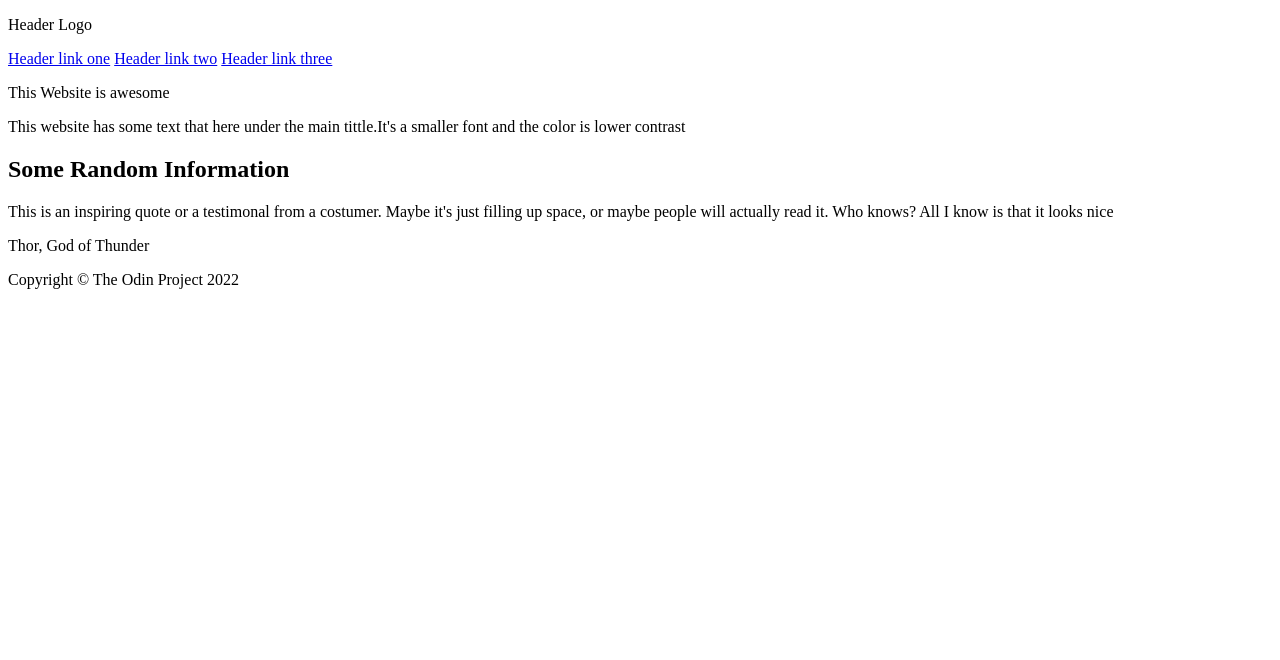
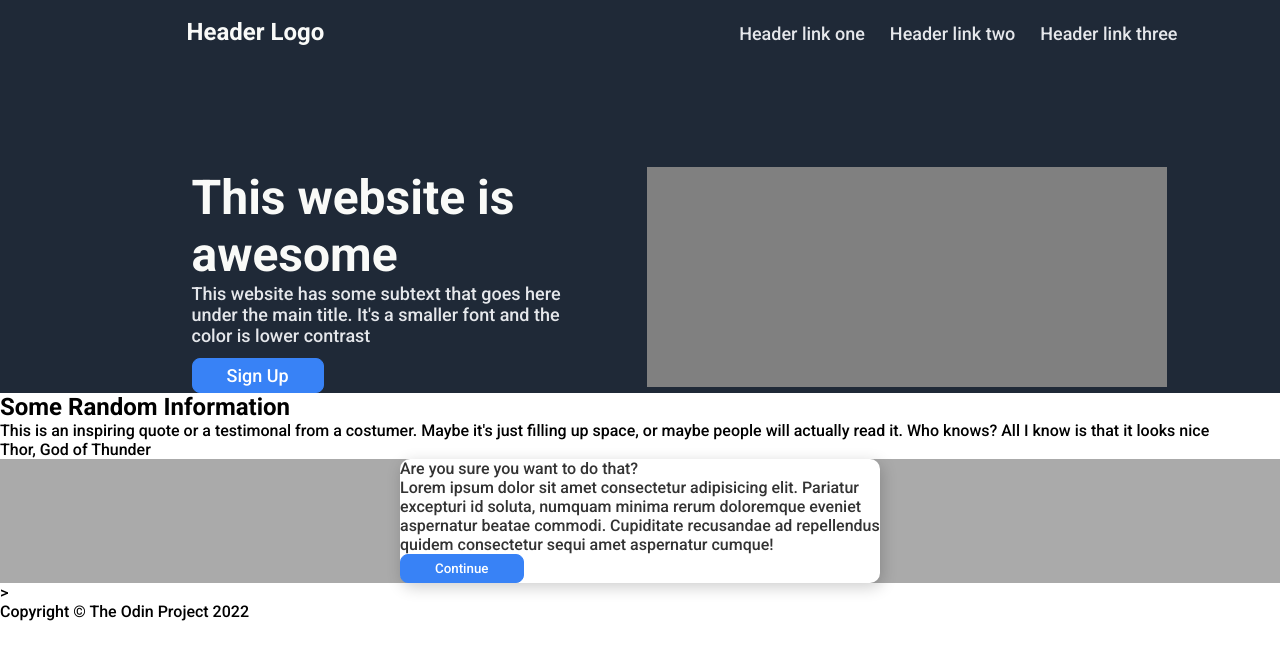
Before and after one commit to Camilo-J/Odin-LandingPage-CssB, a plain HTML site: page Index.html in a window 1280 px wide. Drawn offline with Linux system fonts and the light colour scheme.

Commit message:
First part of Css done to make more beautiful the Html, Theses part were the Header, the box ad and the footer

```diff
--- a/Index.html
+++ b/Index.html
@@ -4,53 +4,69 @@
     <meta charset="UTF-8">
     <meta http-equiv="X-UA-Compatible" content="IE=edge">
     <meta name="viewport" content="width=device-width, initial-scale=1.0">
+    <link rel="stylesheet" href="Style.css">
     <title>Landig Page</title>
 </head>
 <body>
+   <!--Building the nav, content and the image-->
     <header class="header">
       <div class="nav">
-        <p>Header Logo</p>
+        <p class="logo">Header Logo</p>
         <div class="links">
           <a href="#">Header link one</a>
           <a href="#">Header link two</a>
           <a href="#">Header link three</a>
         </div>
       </div>
-     <div class="Content">
-      <div>
-        <p>This Website is awesome</p>
-        <p>This website has some text that here under the main tittle.It's a smaller font and the color is lower contrast</p>
+     <div class="content1">
+      <div class="left">
+        <p class="tittle">This website is awesome</p>
+
+        <p class="para">This website has some subtext that goes here under the main title. It's a smaller font and the color is lower contrast</p>
         <div class="button">
+          <button class="SignUp">Sign Up</button>
+        </div>
+    </div>
+    <div class="right">
+      <div class="image">
 
-        </div>
       </div>
-
-
-    </div>
+     </div>
+     </div>
      </header>
+     <!--Making the text below the header, it could about anything-->
      <main class="main1">
-        <h2> Some Random Information</h2>
+        <h2> Some Random Information </h2>
         <div class="cards">
 
         </div>
 
      </main>
+     <!--The quoute of Thor xD-->
      <main class="main2">
         <div class="quote">
           <p>This is an inspiring quote or a testimonal from a costumer. Maybe it's just filling up space, or maybe people will actually read it. Who knows? All I know is that it looks nice</p>
           <p>Thor, God of Thunder</p>
         </div>
     </main>
+    <!--The figure like a ad-->
     <main class="main3">
       <div class="ads">
-         <div class="content">
-
-         </div>
-         <div class="button">
-
+         <div class="content2">
+          <div class="modal">
+            <div class="all-letter">
+              <div class="title">Are you sure you want to do that?
+              </div>
+              <div class="text">Lorem ipsum dolor sit amet consectetur adipisicing elit. Pariatur excepturi id soluta, numquam minima rerum doloremque eveniet aspernatur beatae commodi. Cupiditate recusandae ad repellendus quidem consectetur sequi amet aspernatur cumque!</div>
+              <div class="buttons">
+                <button class="continue">Continue</button>
+              </div>
+            </div>
+          </div>
          </div>
       </div>
     </main>
+    <!--This go the footer where I put the copyright-->>
     <footer>
           <p>Copyright © The Odin Project 2022</p>
     </footer>
--- /dev/null
+++ b/Style.css
@@ -0,0 +1,114 @@
+@import url('https://fonts.googleapis.com/css2?family=Roboto:wght@100;500;700&display=swap');
+
+*{
+    padding: 0;
+    margin: 0;
+    font-family: 'Roboto', sans-serif;
+}
+.header {
+    background-color: #1F2937;
+    display: flex;
+    flex-direction: column;
+    justify-content: space-evenly;
+    gap: 118px;
+    padding-top: 18px;
+    padding-left: 60px;
+}
+.nav{
+    display: flex;
+    justify-content: space-around;
+    gap: 137px;
+}
+.nav .logo{
+    font-size: 24px;
+    color: #F9FAF8;
+    font-weight: bold;
+    padding-left: 24px;
+}
+.links{
+    display: flex;
+    gap: 25px;
+    margin-top: 5px;
+    padding-left: 73px;
+}
+
+.links a{
+    font-size: 18px;
+    color: #e5e7eb;
+    text-decoration: none;
+
+
+}
+.content1{
+    display: flex;
+    justify-content: center;
+    gap: 40px;
+    margin-top: 5px;
+}
+.left{
+    flex: 0.64 1 0%;
+    margin-left: 19px;
+    display: flex;
+    flex-direction: column;
+}
+.left .tittle{
+    font-size: 48px;
+    font-weight: 700;
+    color: #F9FAF8;
+}
+.left .para{
+    font-size: 18px;
+    color: #e5e7eb;
+}
+button {
+    padding: 6px 34px;
+    border-radius: 8px;
+  }
+.left .button{
+  margin-top: 12px;
+}
+button.SignUp {
+    background: #3882f6;
+    border: 1px solid #3882f6;
+    color: white;
+    font-size: 18px;
+  }
+.right{
+    flex: 0 0 auto;
+    margin-left: 16px;
+    margin-top: -2px;
+}
+.right{
+    background-color: gray;
+    height: 220px;
+    width: 520px;
+}
+.image{
+
+}
+.ads{
+    height: 100%;
+}
+.content2{
+    height: 100%;
+    font-family: Roboto, sans-serif;
+    margin: 0;
+    background: #aaa;
+    color: #333;
+    /* I'll give you this one for free lol */
+    display: flex;
+    align-items: center;
+    justify-content: center;
+  }
+
+.modal {
+    background: white;
+    width: 480px;
+    border-radius: 10px;
+    box-shadow: 2px 4px 16px rgba(0,0,0,.2);
+  }
+button.continue {
+    background: #3882f6;
+    border: 1px solid #3882f6;
+    color: white;
+  }
```
